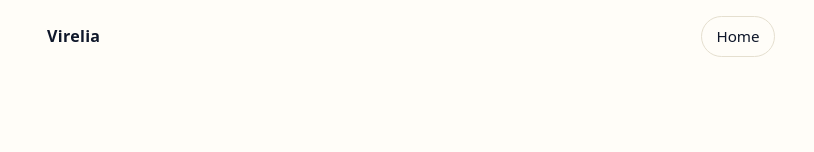
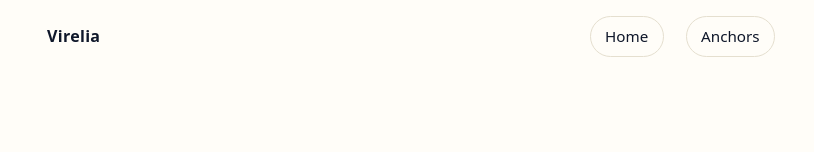
Before and after one commit to jessewilliams37/virelia-site, an Astro site: page / in a window 1280 px wide. Shown: the top 152 px of the page, without its empty margins (225-1039 px from the left). Built offline with nearby package versions, Linux system fonts and the light colour scheme; Astro itself is replaced by a stand-in of ours.

Commit message:
Update index.astro

```diff
--- a/src/pages/index.astro
+++ b/src/pages/index.astro
@@ -21,6 +21,7 @@ const title = "Virelia — The Confluence";
       <a href="/" style="font-weight:600;letter-spacing:.02em">Virelia</a>
       <nav style="display:flex;gap:14px;font-size:.95rem">
         <a href="/" class="btn">Home</a>
+        <a href="/anchors" class="btn">Anchors</a>
       </nav>
     </header>
     <main class="wrap">
```
